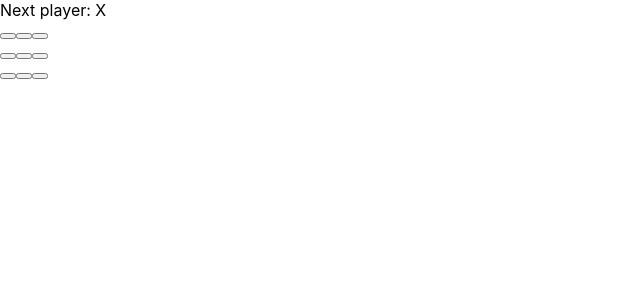
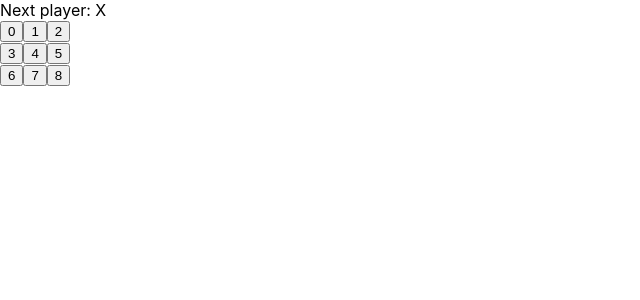
Before and after one commit to chubbyhippo/react-tut-intro-to-react, a React (Create React App) app: page / in a window 1280 px wide. Shown: the top 300 px of the page, without its empty margins (0-640 px from the left). Built offline with nearby package versions, Linux system fonts and the light colour scheme.

Commit message:
Change TODO to props value

```diff
--- a/src/index.js
+++ b/src/index.js
@@ -4,7 +4,7 @@ import "./index.css";
 
 class Square extends React.Component {
   render() {
-    return <button className="square">{/* TODO */}</button>;
+    return <button className="square">{this.props.value}</button>;
   }
 }
 
```
Also changed, not shown: 1 other file (tests, documents, lock files or other folders).
